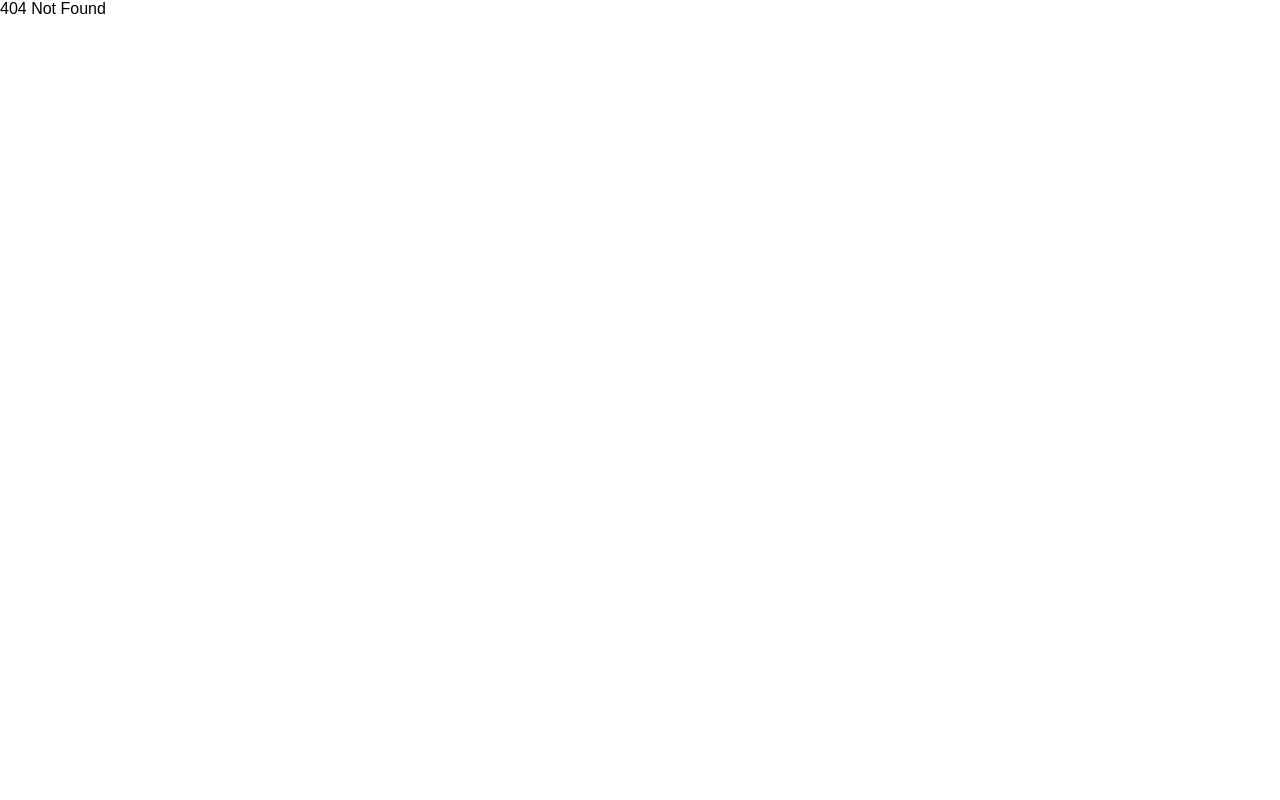
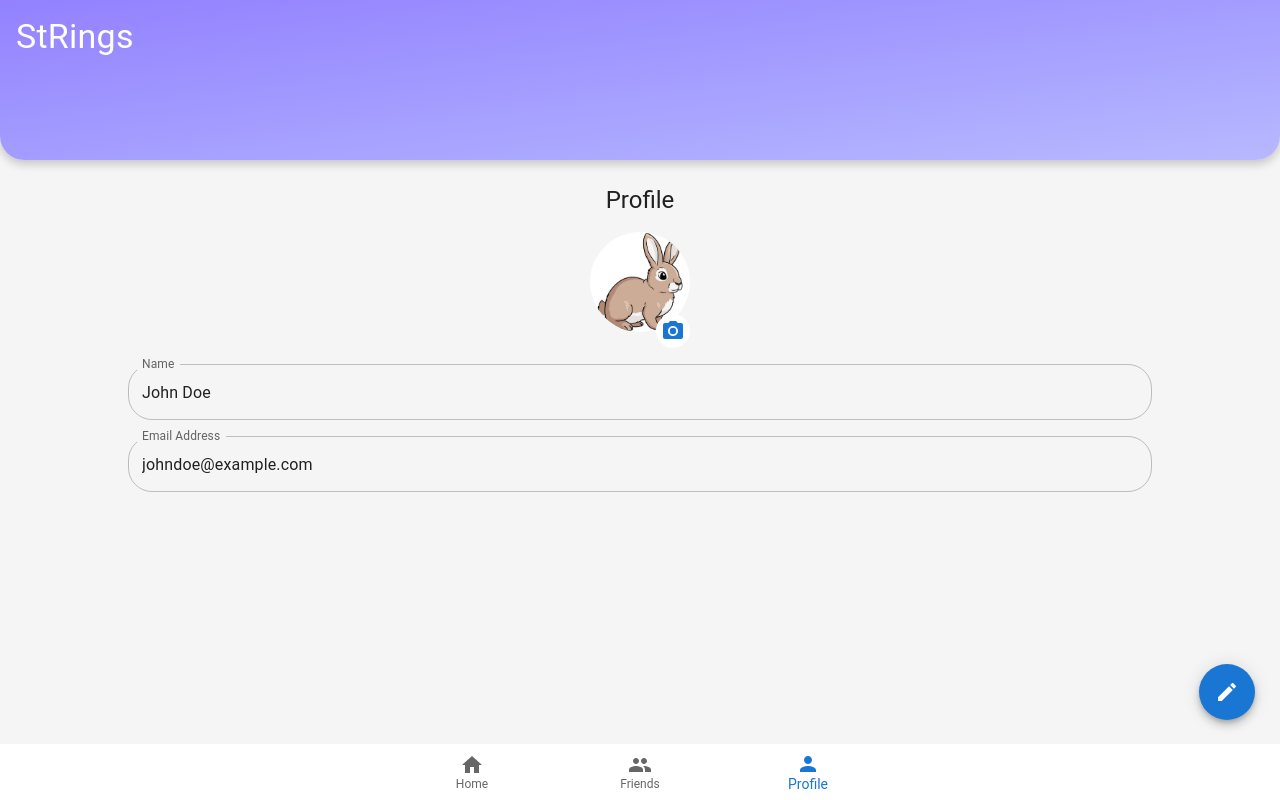
Before and after one commit to piruthuvi22/iwb385-hikari-extended, a React (Create React App) app in the folder frontend/: page /profile in a window 1280 px wide. Before the commit this address had no page. Built offline with nearby package versions, Linux system fonts and the light colour scheme.

Commit message:
Menu bar and profile page wip

```diff
--- /dev/null
+++ b/frontend/src/components/Menubar.tsx
@@ -0,0 +1,52 @@
+import React, { useState, useEffect } from "react";
+import { BottomNavigation, BottomNavigationAction, Box } from "@mui/material";
+import { useNavigate, useLocation } from "react-router-dom";
+import HomeIcon from "@mui/icons-material/Home";
+import PersonIcon from "@mui/icons-material/Person";
+import GroupIcon from "@mui/icons-material/Group";
+
+export default function Menubar() {
+  const navigate = useNavigate();
+  const location = useLocation();
+  const [value, setValue] = useState(0);
+
+  // Set the active tab based on the current URL path
+  useEffect(() => {
+    if (location.pathname === "/home") {
+      setValue(0);
+    } else if (location.pathname === "/friends") {
+      setValue(1);
+    } else if (location.pathname === "/profile") {
+      setValue(2);
+    }
+  }, [location.pathname]); // Re-run this effect whenever the path changes
+
+  const handleNavigation = (newValue: number) => {
+    setValue(newValue);
+
+    if (newValue === 0) {
+      navigate("/home");
+    } else if (newValue === 1) {
+      navigate("/friends");
+    } else if (newValue === 2) {
+      navigate("/profile");
+    }
+  };
+
+  return (
+    <Box sx={{ width: "100%", position: "fixed", bottom: 0 }}>
+      <BottomNavigation
+        value={value}
+        onChange={(event, newValue) => {
+          handleNavigation(newValue);
+        }}
+        showLabels
+        sx={{ backgroundColor: "white" }}
+      >
+        <BottomNavigationAction label="Home" icon={<HomeIcon />} />
+        <BottomNavigationAction label="Friends" icon={<GroupIcon />} />
+        <BottomNavigationAction label="Profile" icon={<PersonIcon />} />
+      </BottomNavigation>
+    </Box>
+  );
+}
--- /dev/null
+++ b/frontend/src/pages/Profile.tsx
@@ -0,0 +1,149 @@
+import React from "react";
+import {
+  Box,
+  Typography,
+  Avatar,
+  TextField,
+  Button,
+  IconButton,
+  useTheme,
+} from "@mui/material";
+import Menubar from "../components/Menubar";
+import PhotoCamera from "@mui/icons-material/PhotoCamera";
+import ProfilePhoto from "../assets/avatar.jpg";
+import Fab from "@mui/material/Fab";
+import EditIcon from "@mui/icons-material/Edit";
+
+export default function Profile() {
+  const theme = useTheme();
+
+  return (
+    <Box
+      height={"100vh"}
+      bgcolor={theme.palette.grey[100]}
+      display={"flex"}
+      flexDirection={"column"}
+      alignItems={"center"}
+    >
+      {/* Cover Section */}
+      <Box
+        width={"100%"}
+        height={"20vh"}
+        sx={{
+          backgroundImage: `linear-gradient(to right bottom, #9381ff, #9b8fff, #a49dff, #adabff, #b8b8ff)`,
+          borderBottomLeftRadius: "1.5rem",
+          borderBottomRightRadius: "1.5rem",
+          boxShadow: "0px 4px 10px rgba(0, 0, 0, 0.2)",
+        }}
+        display="flex"
+        alignItems="center"
+        justifyContent="flex-start"
+        position={"relative"}
+      >
+        <Typography
+          variant="h4"
+          color="white"
+          position="absolute"
+          top={16}
+          left={16}
+        >
+          StRings
+        </Typography>
+      </Box>
+
+      {/* Profile Content */}
+      <Box
+        width={"80%"}
+        display={"flex"}
+        flexDirection={"column"}
+        alignItems={"center"}
+        mt={3}
+        gap={2}
+      >
+        <Typography variant="h5" color="text.primary">
+          Profile
+        </Typography>
+
+        {/* Profile Photo */}
+        <Box position="relative">
+          <Avatar
+            sx={{
+              width: 100,
+              height: 100,
+              mb: 2,
+            }}
+            alt="Profile Photo"
+            src={ProfilePhoto}
+          />
+          <IconButton
+            color="primary"
+            aria-label="upload picture"
+            component="label"
+            sx={{
+              position: "absolute",
+              bottom: 0,
+              right: 0,
+              backgroundColor: "white",
+              borderRadius: "50%",
+              padding: "5px",
+            }}
+          >
+            <input hidden accept="image/*" type="file" />
+            <PhotoCamera />
+          </IconButton>
+        </Box>
+
+        {/* User Name */}
+        <TextField
+          label="Name"
+          variant="outlined"
+          fullWidth
+          defaultValue="John Doe" // Replace with the actual user name
+          InputProps={{
+            readOnly: true,
+          }}
+          sx={{
+            borderRadius: "1.5rem",
+            "& .MuiOutlinedInput-root": {
+              borderRadius: "1.5rem",
+            },
+          }}
+        />
+
+        {/* User Email */}
+        <TextField
+          label="Email Address"
+          variant="outlined"
+          fullWidth
+          defaultValue="johndoe@example.com" // Replace with the actual email
+          InputProps={{
+            readOnly: true,
+          }}
+          sx={{
+            borderRadius: "1.5rem",
+            "& .MuiOutlinedInput-root": {
+              borderRadius: "1.5rem",
+            },
+          }}
+        />
+
+        {/* Edit Button */}
+        <Fab
+          sx={{
+            position: "fixed",
+            bottom: 80,
+            right: 25,
+          }}
+          color="primary"
+          size="large"
+          //   onClick={}
+        >
+          <EditIcon />
+        </Fab>
+      </Box>
+
+      {/* Menubar at the bottom */}
+      <Menubar />
+    </Box>
+  );
+}
--- a/frontend/src/routes/main.tsx
+++ b/frontend/src/routes/main.tsx
@@ -5,6 +5,7 @@ import Signup from "../pages/Signup";
 import Dashboard from "../pages/Dashboard";
 import Lessons from "../pages/Lessons";
 import RecordStudySession from "../pages/RecordStudySession";
+import Profile from "../pages/Profile";
 
 export const router = createBrowserRouter([
   {
@@ -32,4 +33,8 @@ export const router = createBrowserRouter([
     path: "/record-study-session",
     element: <RecordStudySession />,
   },
+  {
+    path: "/profile",
+    element: <Profile />,
+  },
 ]);
--- a/frontend/src/theme/theme.ts
+++ b/frontend/src/theme/theme.ts
@@ -15,7 +15,7 @@ export const theme = createTheme({
       default: "#f5f5f5",
     },
   },
-  typography:{
+  typography: {
     fontFamily: "Fredoka",
-  }
+  },
 });
```
Also changed, not shown: frontend/src/pages/AddSubjects.tsx (+2 -11 lines), frontend/src/assets/avatar.jpg (added).
